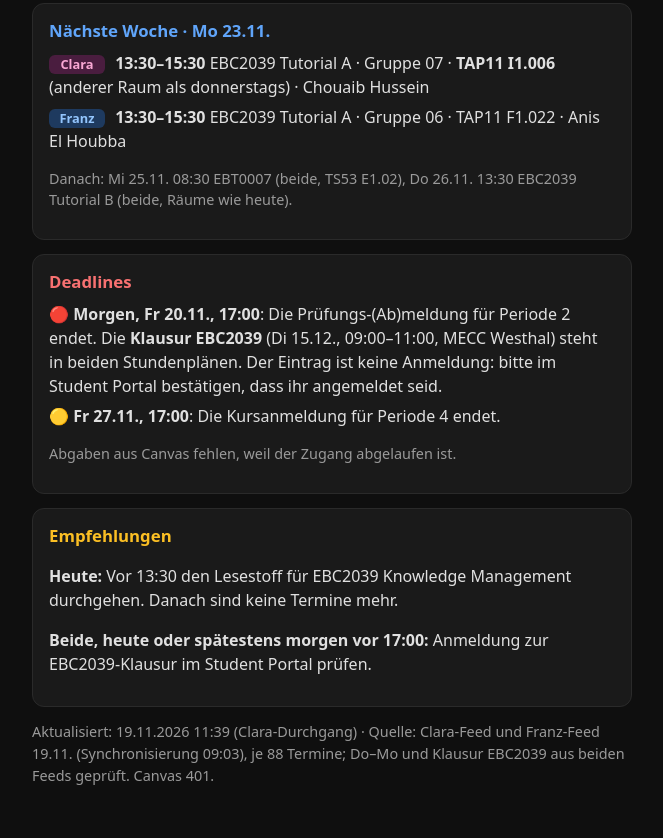
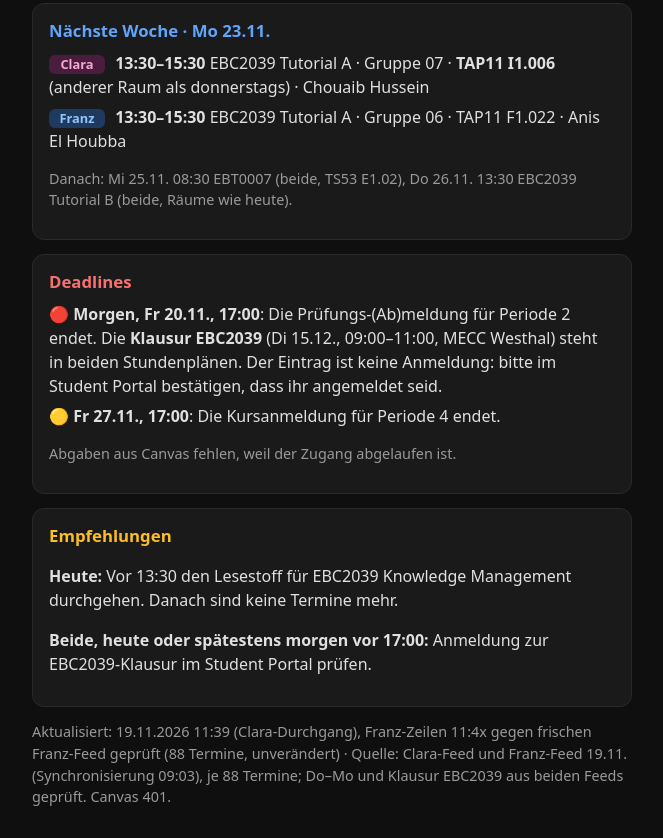
Before and after one commit to 192006-dot/uni-daily-check, a plain HTML site: page index.html in a window 1280 px wide. Shown: the part 591-1429 px from the top of the page, without its empty margins (308-971 px from the left). Before the commit the page ends 1408 px from the top, so only its background shows below. Drawn offline with Linux system fonts and the light colour scheme.

Commit message:
Update: Donnerstag 2026-11-19 (Franz-Lauf: Franz-Feed 11:4x geprüft, unverändert)
Co-Authored-By: Claude Opus 5.5 <noreply@anthropic.com>

```diff
--- a/index.html
+++ b/index.html
@@ -32,5 +32,5 @@ h1{font-size:1.4rem;margin:0}h2{font-size:1.05rem;margin:0 0 8px}.badge{display:
 <p><b>Heute:</b> Vor 13:30 den Lesestoff für EBC2039 Knowledge Management durchgehen. Danach sind keine Termine mehr.</p>
 <p><b>Beide, heute oder spätestens morgen vor 17:00:</b> Anmeldung zur EBC2039-Klausur im Student Portal prüfen.</p></div>
 
-<p class="muted">Aktualisiert: 19.11.2026 11:39 (Clara-Durchgang) · Quelle: Clara-Feed und Franz-Feed 19.11. (Synchronisierung 09:03), je 88 Termine; Do–Mo und Klausur EBC2039 aus beiden Feeds geprüft. Canvas 401.</p>
+<p class="muted">Aktualisiert: 19.11.2026 11:39 (Clara-Durchgang), Franz-Zeilen 11:4x gegen frischen Franz-Feed geprüft (88 Termine, unverändert) · Quelle: Clara-Feed und Franz-Feed 19.11. (Synchronisierung 09:03), je 88 Termine; Do–Mo und Klausur EBC2039 aus beiden Feeds geprüft. Canvas 401.</p>
 </body></html>
```
